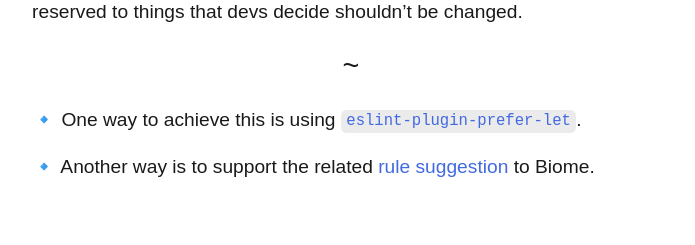
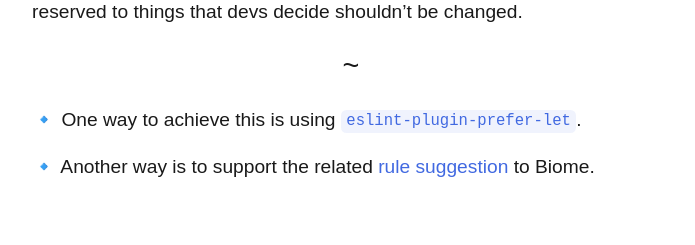
Before and after one commit to axtk/axtk.github.io, a Jekyll site: the page built from prefer_let.md, in a window 1280 px wide. Shown: the part 859-1104 px from the top of the page, without its empty margins (289-984 px from the left). Built offline with Jekyll 4.4.1, drawn with Linux system fonts in a browser that asks for light colours; our own code applies the rules of GitHub Pages for plain Markdown files.

Commit message:
update inline code style

```diff
--- a/css/plain.css
+++ b/css/plain.css
@@ -171,7 +171,7 @@ blockquote {
     border-radius: var(--block-border-radius);
 }
 code {
-    background: color(from var(--color) srgb r g b / .08);
+    background: color(from currentColor srgb r g b / .08);
     border-radius: .35em;
     padding: .15em .35em;
 }
```
